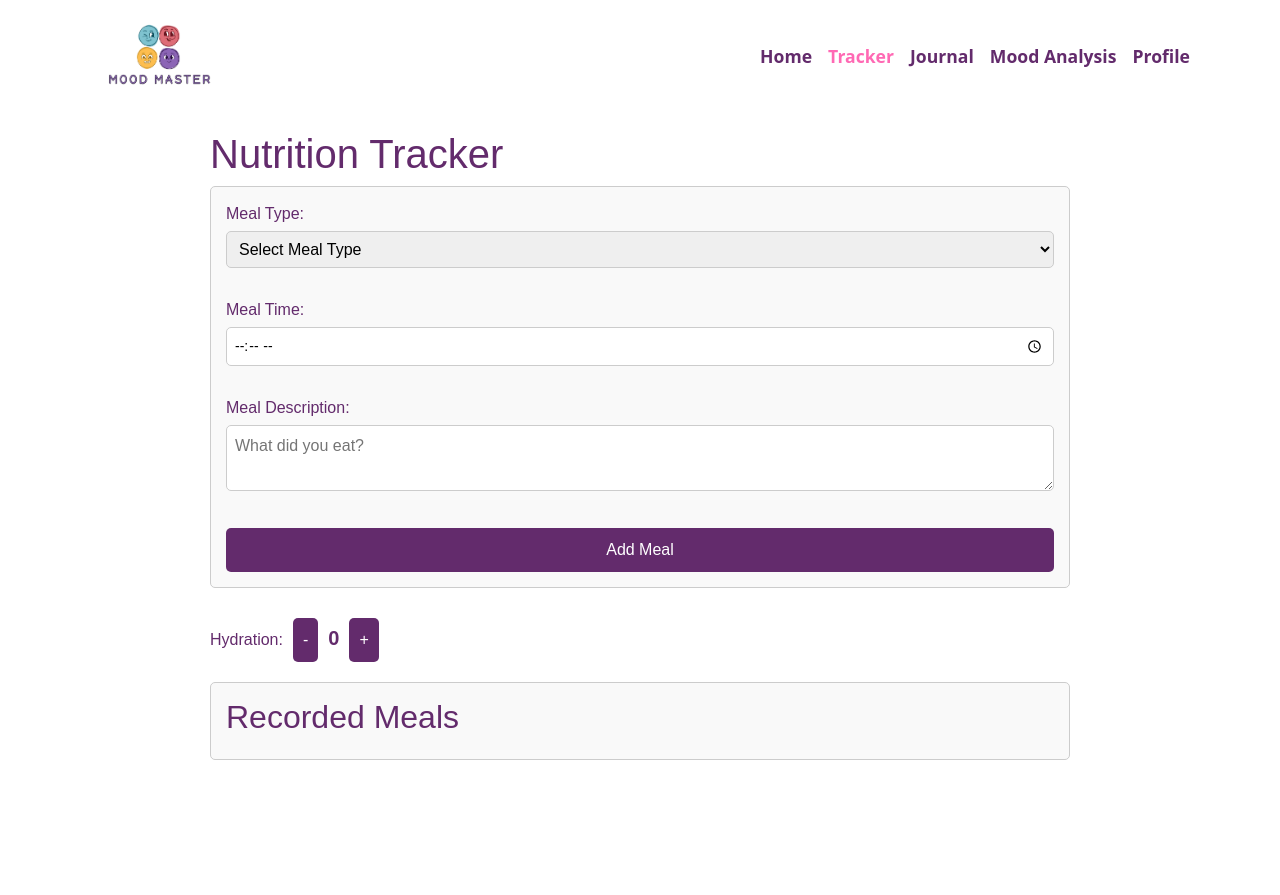
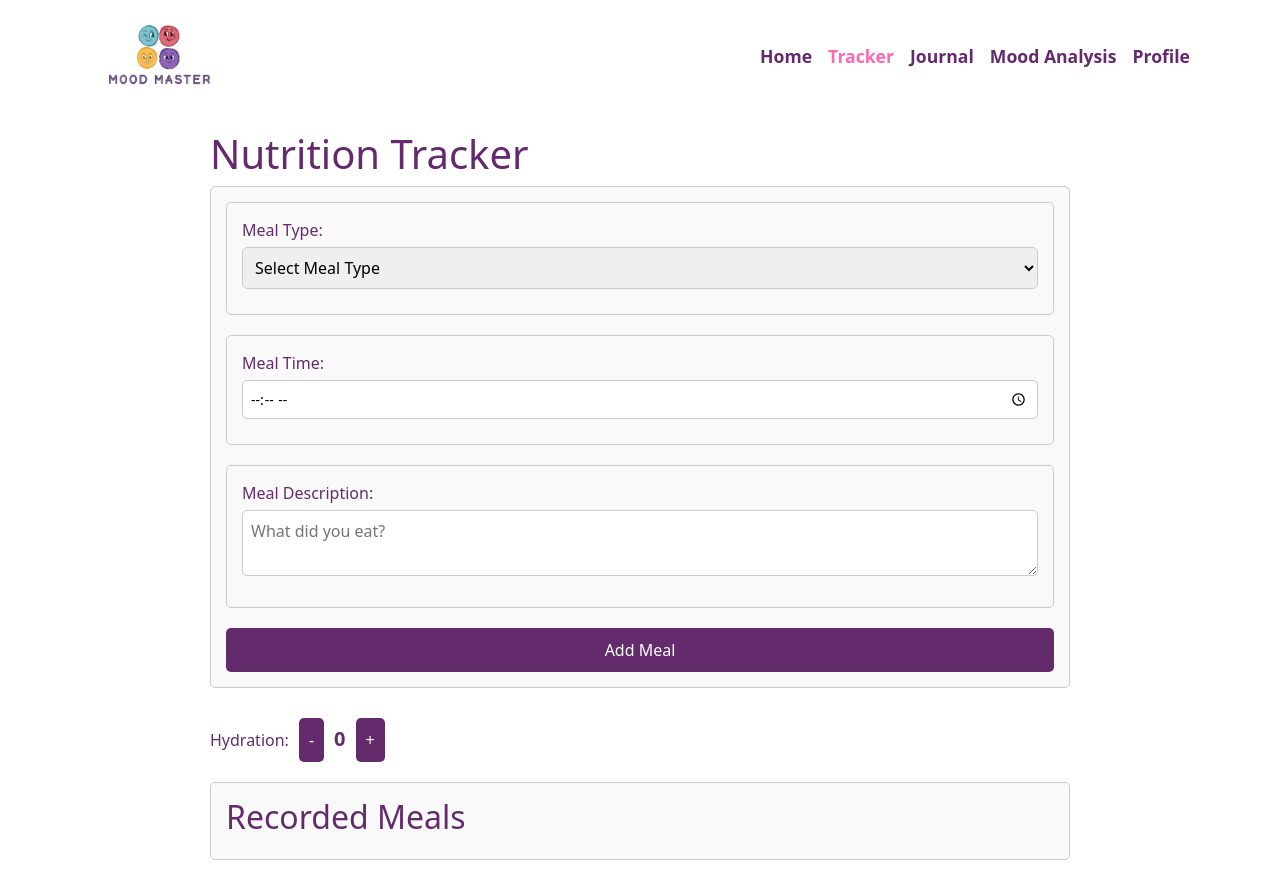
Before and after one commit to Deepikavusarthi/mood-master, a React (Create React App) app in the folder mood-master/: page /nutrition in a window 1280 px wide. Before the commit the page ends 800 px from the top, so only its background shows below. Built offline with nearby package versions, Linux system fonts and the light colour scheme.

Commit message:
Varsha (#9)
updates to fix some things

---------

Co-authored-by: Varsha Chintalapati <varshachintalapati@MacBook-Pro-3.local>

```diff
--- a/mood-master/src/components/Exercise.css
+++ b/mood-master/src/components/Exercise.css
@@ -40,6 +40,7 @@
   }
 
   .exercise-entry {
+    display: flex;
     flex-direction: column;
     border: 1px solid #ccc;
     border-radius: 5px;
@@ -48,13 +49,23 @@
     background-color: #f9f9f9;
   }
 
+  .exercise-entry label, select, input{
+    margin-bottom: 15px;
+  }
+
+  .exercise-entry button{
+    margin-top: 15px;
+  }
+
   .exercise-list {
+    display: flex;
     flex-direction: column;
     border: 1px solid #ccc;
     border-radius: 5px;
     padding: 15px;
     margin-bottom: 15px;
     background-color: #f9f9f9;
+    margin-top: 20px;
   }
 
   .exercise-list button {
--- a/mood-master/src/components/Sleep.css
+++ b/mood-master/src/components/Sleep.css
@@ -1,10 +1,25 @@
 .page-container {
+  margin-top: 50px;
   padding: 20px;
-    font-family: Arial, sans-serif;
+  color: rgba(99, 43, 108, 1);
+  max-width: 900px;
+  width: 100%;
+  margin-left: auto;
+  margin-right: auto;
+}
+
+.page-header {
+  display: flex;
+  align-items: center;
+  gap: 10px;
 }
 
 .input-section {
   margin-bottom: 20px;
+  background-color: #f9f9f9;
+  border: 1px solid #ccc;
+  border-radius: 5px;
+  padding: 15px;
 }
 
 .input-section label {
@@ -15,7 +30,8 @@
 input, select, textarea {
   width: 100%;
   padding: 8px;
-    margin-bottom: 10px;
+  margin-bottom: 15px;
+  margin-right: 10px;
   border: 1px solid #ccc;
   border-radius: 5px;
 }
@@ -30,11 +46,25 @@
 }
 
 button:hover {
-    background-color: #45a049;
+  background-color: rgba(99, 43, 108, 1);
 }
 
-  .hydration-tracker {
-    display: flex;
-    align-items: center;
-    gap: 10px;
+.input-section button {
+  margin-top: 15px;
 }
+
+.back-button {
+  position: absolute;
+  top: 20px;
+  left: 20px;
+  font-size: 12px;
+  padding: 2px;
+  cursor: pointer;
+  background: none;
+  border: none;
+  color: rgba(99, 43, 108, 1);
+}
+
+.back-button:hover {
+  color: rgba(199, 108, 152, 1);
+}
--- a/mood-master/src/components/Sleep.js
+++ b/mood-master/src/components/Sleep.js
@@ -13,7 +13,6 @@ const [hoursSlept, setHoursSlept] = useState("");
     <div className="page-container">
       <h1>Sleep Tracker</h1>
       <div className="input-section">
-        <p>How many hours did you sleep last night?</p>
         <label>Hours Slept:</label>
         <input
           type="number"
@@ -21,8 +20,6 @@ const [hoursSlept, setHoursSlept] = useState("");
           onChange={(e) => setHoursSlept(e.target.value)}
           placeholder="Enter hours"
         />
-      </div>
-      <div className="input-section">
         <p>How well did you sleep?</p>
         <select value={sleepQuality} onChange={handleQualityChange}>
           <option value="">Select Quality</option>
```
Lines whose indentation alone changed are shown as unchanged.
